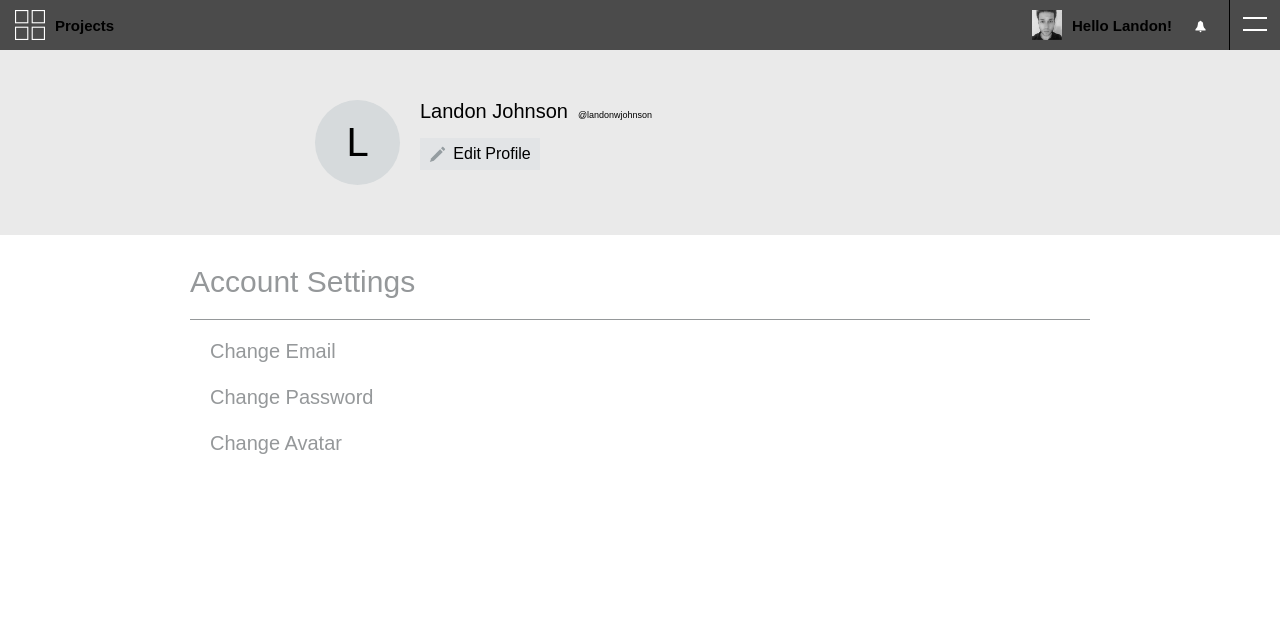
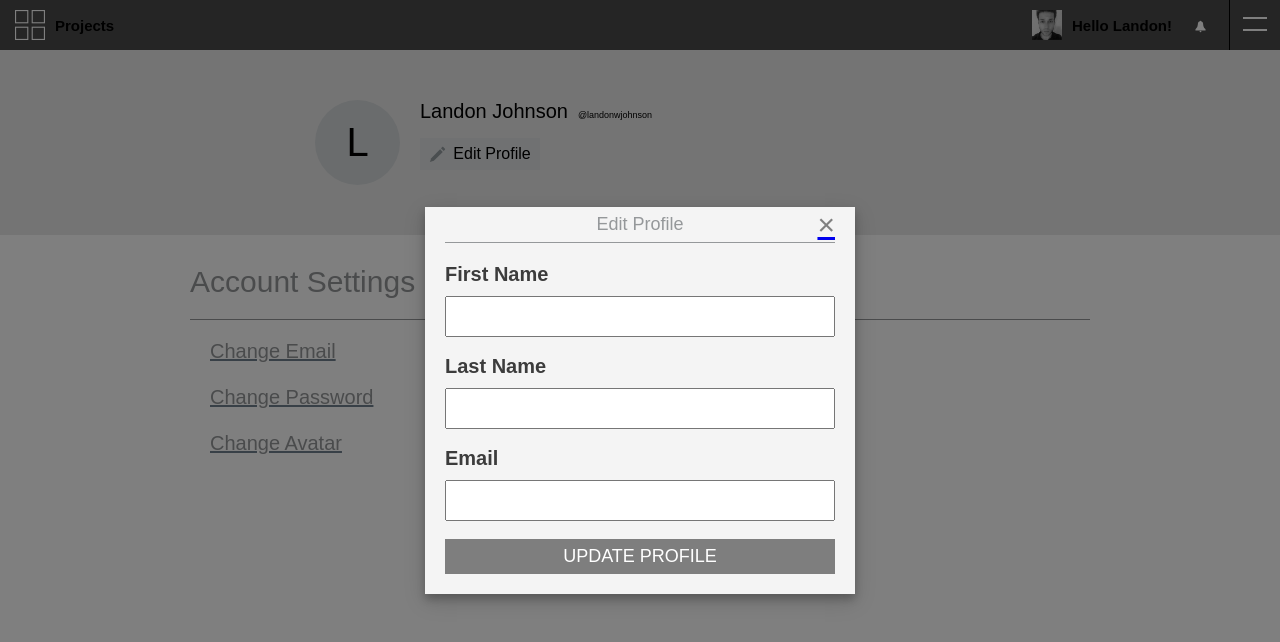
Before and after one commit to landonwjohnson/Appr, a React app: page /account-settings in a window 1280 px wide. Shown: the top 642 px of the page. Built offline with nearby package versions, Linux system fonts and the light colour scheme.

Commit message:
added modal css, along with component code

```diff
--- a/src/components/content/AccountSettings/AccountSettings.js
+++ b/src/components/content/AccountSettings/AccountSettings.js
@@ -1,6 +1,7 @@
 import React, { Component } from 'react';
 import editIcon from '../../../img/icons/Pencil-Icon.svg';
 import './account-settings.scss';
+import EditProfile from './modals/EditProfile/EditProfile';
 
 class AccountSettings extends Component {
   render() {
@@ -32,6 +33,8 @@ class AccountSettings extends Component {
               <div className="headline-20"> Change Avatar </div>
             </div>
           </div>
+
+          <EditProfile />
       </div>
     );
   }
--- /dev/null
+++ b/src/components/content/AccountSettings/modals/EditProfile/EditProfile.js
@@ -0,0 +1,46 @@
+import React, { Component } from 'react';
+import { Link } from 'react-router-dom';
+import './modals.scss'
+
+class EditProfile extends Component {
+    render() {
+      return (
+        <div id="editProfileModal" className="modalStyle">
+        <div className="modalStyle-inner">
+            <div className="modal-account-settings-content">
+              <div className="modal-header">
+                <div className="modal-header-placeholder"></div>
+                <h2 className="modal-title">Edit Profile</h2>
+                <Link to="/"><span className="closeBtn">&times;</span></Link>
+
+              </div>
+              <div className="modal-body">
+                <label className="modal-input-tag">First Name</label>
+                  <section className="modal-row">
+                    <input className="modal-form" />
+                  </section>
+
+                <label className="modal-input-tag">Last Name</label>
+                  <section className="modal-row">
+                    <input className="modal-form" />
+                  </section>
+
+                <label className="modal-input-tag">Email</label>
+                  <section className="modal-row">
+                    <input className="modal-form" />
+                  </section>
+              </div>
+              <div className="submitModal">
+                <button id="updateProfile">
+                  Update Profile
+                </button>
+              </div>
+            </div>
+            </div>
+        </div>
+
+      );
+    }
+  }
+
+  export default EditProfile;
--- /dev/null
+++ b/src/components/content/AccountSettings/modals/EditProfile/modals.scss
@@ -0,0 +1,157 @@
+
+    .modal-account-settings-content{
+        max-width: 390px;
+        padding-left: 20px;
+        padding-right: 20px;
+        padding-bottom: 20px;
+        background-color: #f4f4f4;
+        box-shadow: 0 5px 8px 0 rgba(0, 0, 0, 0.2), 0 7px 20px 0 rgba(0, 0, 0, 0.17);
+        animation-name: modalopen;
+        animation-duration: 1s;
+
+      }
+
+    .modalStyle{
+        top: 0px;
+        position: absolute;
+        z-index: 900;
+        width: 100%;
+        height: 100%;
+        background-color: rgba(0, 0, 0, 0.5);
+      }
+
+    .modalStyle-inner{
+        display: flex;
+        justify-content: center;
+        align-items: center;
+        width: 100%;
+        height: 100%;
+    }
+
+
+      .modal-title {
+      font-size: 18px;
+      font-weight: lighter;
+      color: #95989A;
+      }
+
+      .closeBtn{
+        display: flex;
+        justify-content: flex-end;
+        width: 33px;
+        color: grey;
+        font-size: 30px;
+        user-select: none;
+      }
+
+      .closeBtn:hover {
+        color: #000;
+        text-decoration: none;
+        cursor: pointer;
+      }
+
+      .closeBtn:focus {
+        color: #000;
+        text-decoration: none;
+        cursor: pointer;
+      }
+
+      .modal-header-placeholder{
+        width: 33px;
+        height: 33px;
+        background: transparent;
+
+      }
+      .modal-header h2, .modal-footer h3{
+        margin: 0;
+      }
+
+      .modal-header{
+        padding-top: 1px;
+        display: flex;
+        justify-content: space-between;
+        align-items: center;
+        border-bottom: #95989A 1px solid;
+        color: white;
+      }
+
+      .modal-input-tag {
+        text-align: left;
+        color: #3C3C3C;
+        font-weight: bold;
+        font-size: 20px;
+        margin-bottom: 10px;
+      }
+
+      .modal-body{
+      /*   border: 1px solid blue; */
+        margin-top: 20px;
+        display: flex;
+        flex-direction: column;
+      }
+
+
+      .submitModal{
+        button{
+          text-align: center;
+          font-size: 18px;
+          text-transform: uppercase;
+          height: 35px;
+          width: 100%;
+          background: blue;
+          outline: none;
+          border: none;
+          background: #7E7E7E;
+          color: white;
+          cursor: pointer;
+        }
+      }
+
+      .modal-form {
+        height: 35px;
+        width: 382px;
+        outline: none;
+      }
+
+      .modal-row{
+        margin-bottom: 18px
+      }
+
+      @keyframes modalopen {
+        from {opacity: 0;}
+        to {opacity: 1;}
+      }
+
+      .current-email{
+        color: #95989A;
+      }
+
+    /* Not modal css */
+
+
+    #editProfileBtn {
+        display: flex;
+        align-items: center;
+        justify-content: center;
+        height: 32px;
+        width: 120px;
+        background: #E2E4E6;
+        cursor: pointer;
+        margin-bottom: 20px;
+    }
+
+    .headline-20{
+        font-size: 20px;
+        text-align: left;
+        color: #95989A;
+        text-decoration: underline slategrey;
+        cursor: pointer;
+    }
+    .account-options{
+        display: flex;
+        flex-direction: column;
+        justify-content: space-between;
+        height: 115px;
+        width: 209px;
+        margin-left: 20px;
+    }
```
